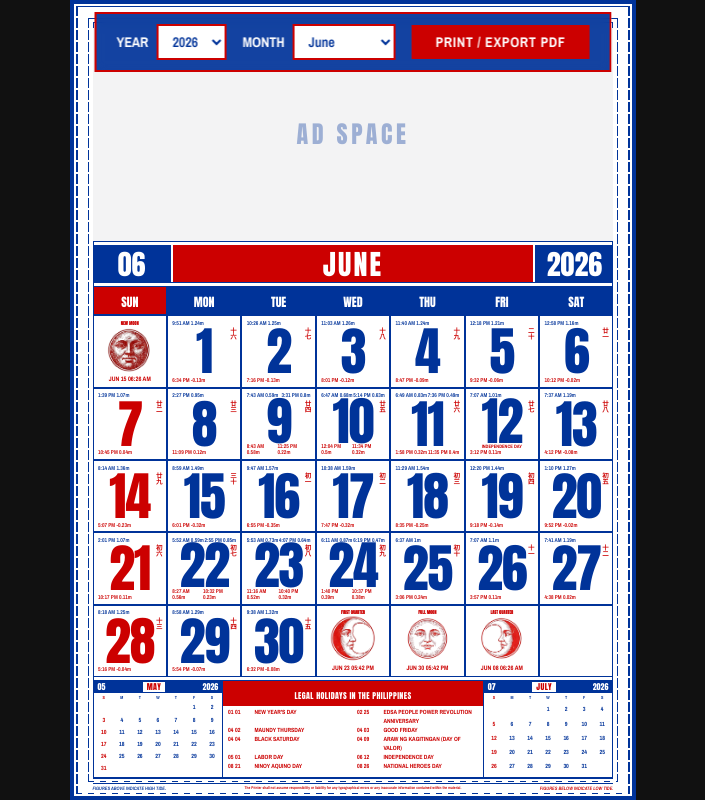
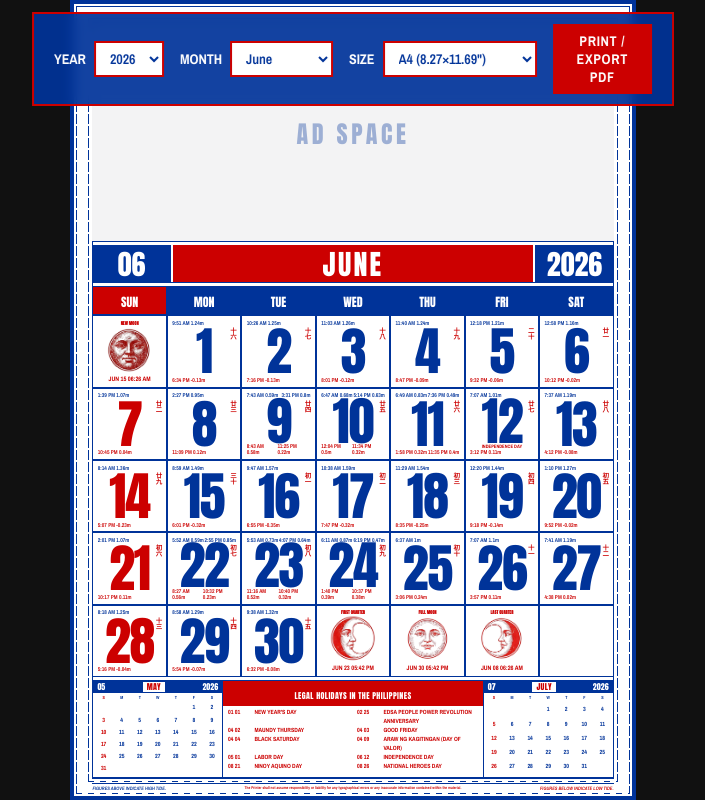
Before and after one commit to jstnphlp/calendar-generator, a React (Vite) app: page / in a window 1280 px wide. Shown: the whole page, without its empty margins (287-992 px from the left). Built offline with nearby package versions, Linux system fonts and the light colour scheme.

Commit message:
feat: implement calendar generator interface with dynamic paper sizing and print functionality

```diff
--- a/src/App.jsx
+++ b/src/App.jsx
@@ -1,4 +1,4 @@
-import React from "react";
+import React, { useState } from "react";
 import ControlPanel from "./components/ControlPanel";
 import CalendarPreview from "./components/CalendarPreview";
 import useCalendar from "./hooks/useCalendar";
@@ -14,6 +14,8 @@ export default function App() {
     monthName,
   } = useCalendar();
 
+  const [paperSize, setPaperSize] = useState("a4");
+
   return (
     <div className="app">
       <ControlPanel
@@ -21,6 +23,8 @@ export default function App() {
         month={month}
         onYearChange={setYear}
         onMonthChange={setMonth}
+        paperSize={paperSize}
+        onPaperSizeChange={setPaperSize}
       />
       <CalendarPreview
         year={year}
@@ -28,6 +32,7 @@ export default function App() {
         monthName={monthName}
         weeks={weeks}
         daysMeta={daysMeta}
+        paperSize={paperSize}
       />
     </div>
   );
--- a/src/components/CalendarPreview.jsx
+++ b/src/components/CalendarPreview.jsx
@@ -5,6 +5,7 @@ import {
 } from "date-fns";
 import CalendarGrid from "./CalendarGrid";
 import { getAllHolidaysForYear } from "../data/philippineHolidays";
+import { PAPER_SIZES } from "./ControlPanel";
 
 function MiniCalendar({ date, label }) {
   const monthStart = startOfMonth(date);
@@ -42,7 +43,7 @@ function MiniCalendar({ date, label }) {
   );
 }
 
-export default function CalendarPreview({ year, month, monthName, weeks, daysMeta }) {
+export default function CalendarPreview({ year, month, monthName, weeks, daysMeta, paperSize }) {
   const prevMonth = subMonths(new Date(year, month - 1), 1);
   const nextMonth = addMonths(new Date(year, month - 1), 1);
 
@@ -52,8 +53,13 @@ export default function CalendarPreview({ year, month, monthName, weeks, daysMet
 
   const pad = (n) => String(n).padStart(2, "0");
 
+  const selectedSize = PAPER_SIZES.find((p) => p.value === paperSize) || PAPER_SIZES[0];
+
   return (
-    <div className="calendar-preview">
+    <div
+      className="calendar-preview"
+      style={{ aspectRatio: `${selectedSize.width} / ${selectedSize.height}` }}
+    >
       <div className="calendar-page">
         {/* Meander border frame */}
         <div className="border-outer" />
--- a/src/components/ControlPanel.jsx
+++ b/src/components/ControlPanel.jsx
@@ -15,11 +15,32 @@ const MONTHS = [
   { value: 12, label: "December" },
 ];
 
-export default function ControlPanel({ year, month, onYearChange, onMonthChange }) {
+const PAPER_SIZES = [
+  { value: "a4",      label: "A4 (8.27×11.69\")",     width: 8.27, height: 11.69, unit: "in" },
+  { value: "legal",   label: "Legal (8.5×13\")",      width: 8.5,  height: 13,    unit: "in" },
+  { value: "legal14", label: "Legal (8.5×14\")",      width: 8.5,  height: 14,    unit: "in" },
+  { value: "a3",      label: "A3 (11.69×16.54\")",    width: 11.69,height: 16.54, unit: "in" },
+  { value: "tabloid", label: "Tabloid (11×17\")",      width: 11,   height: 17,    unit: "in" },
+  { value: "poster15",label: "Poster (15×21\")",       width: 15,   height: 21,    unit: "in" },
+  { value: "poster17",label: "Poster (17×22\")",       width: 17,   height: 22,    unit: "in" },
+  { value: "poster18",label: "Poster (18×24\")",       width: 18,   height: 24,    unit: "in" },
+  { value: "xl",      label: "Extra Large (22×34\")",  width: 22,   height: 34,    unit: "in" },
+];
+
+export { PAPER_SIZES };
+
+export default function ControlPanel({ year, month, onYearChange, onMonthChange, paperSize, onPaperSizeChange }) {
   const currentYear = new Date().getFullYear();
   const years = Array.from({ length: 11 }, (_, i) => currentYear - 5 + i);
 
   const handlePrint = () => {
+    const selected = PAPER_SIZES.find((p) => p.value === paperSize) || PAPER_SIZES[0];
+    const styleEl = document.createElement("style");
+    styleEl.id = "dynamic-page-size";
+    styleEl.innerHTML = `@page { size: ${selected.width}in ${selected.height}in; margin: 0; }`;
+    const existing = document.getElementById("dynamic-page-size");
+    if (existing) existing.remove();
+    document.head.appendChild(styleEl);
     window.print();
   };
 
@@ -55,6 +76,19 @@ export default function ControlPanel({ year, month, onYearChange, onMonthChange
         </select>
       </div>
 
+      <div className="control-group">
+        <label htmlFor="paper-select">Size</label>
+        <select
+          id="paper-select"
+          value={paperSize}
+          onChange={(e) => onPaperSizeChange(e.target.value)}
+        >
+          {PAPER_SIZES.map((p) => (
+            <option key={p.value} value={p.value}>{p.label}</option>
+          ))}
+        </select>
+      </div>
+
       <button className="print-btn" onClick={handlePrint}>
         Print / Export PDF
       </button>
--- a/src/index.css
+++ b/src/index.css
@@ -1,5 +1,5 @@
 @page {
-  size: A4 portrait;
+  size: 8.5in 13in;
   margin: 0;
 }
 
@@ -109,10 +109,9 @@ body {
   background: #a30000;
 }
 
-/* ── Calendar Preview: proportional A4 wrapper ── */
+/* ── Calendar Preview: proportional wrapper ── */
 .calendar-preview {
   height: 100vh;
-  aspect-ratio: 210 / 297;
   overflow: hidden;
 }
 
```
